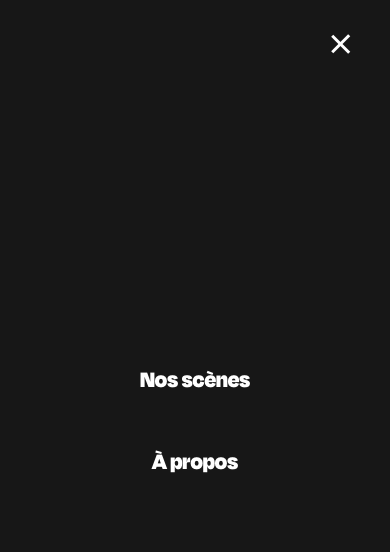
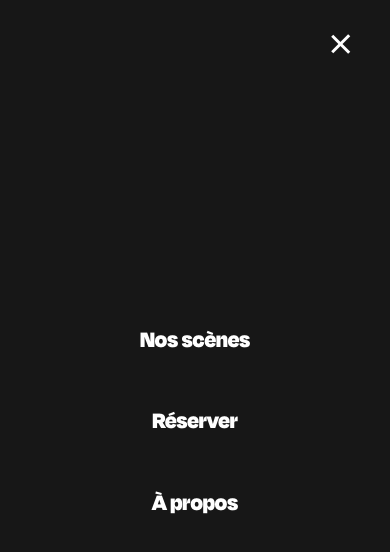
Before and after one commit to Mheelb/scenium, a Next.js app: page /scenes in a window 390 px wide. Both pictures are taken after a click on the button "Menu". Shown: the top 552 px of the page. Built offline with nearby package versions, Linux system fonts and the light colour scheme; no server answers.

Commit message:
add router to "reserver" in mobile menu

```diff
--- a/src/components/layout/Header.tsx
+++ b/src/components/layout/Header.tsx
@@ -91,6 +91,17 @@ export default function Header() {
                             <li>
                                 <a
                                     onClick={() => {
+                                        router.push('/reserver');
+                                        toggleMenu();
+                                    }}
+                                    className="text-xl"
+                                >
+                                    Réserver
+                                </a>
+                            </li>
+                            <li>
+                                <a
+                                    onClick={() => {
                                         router.push('/about');
                                         toggleMenu();
                                     }}
```
